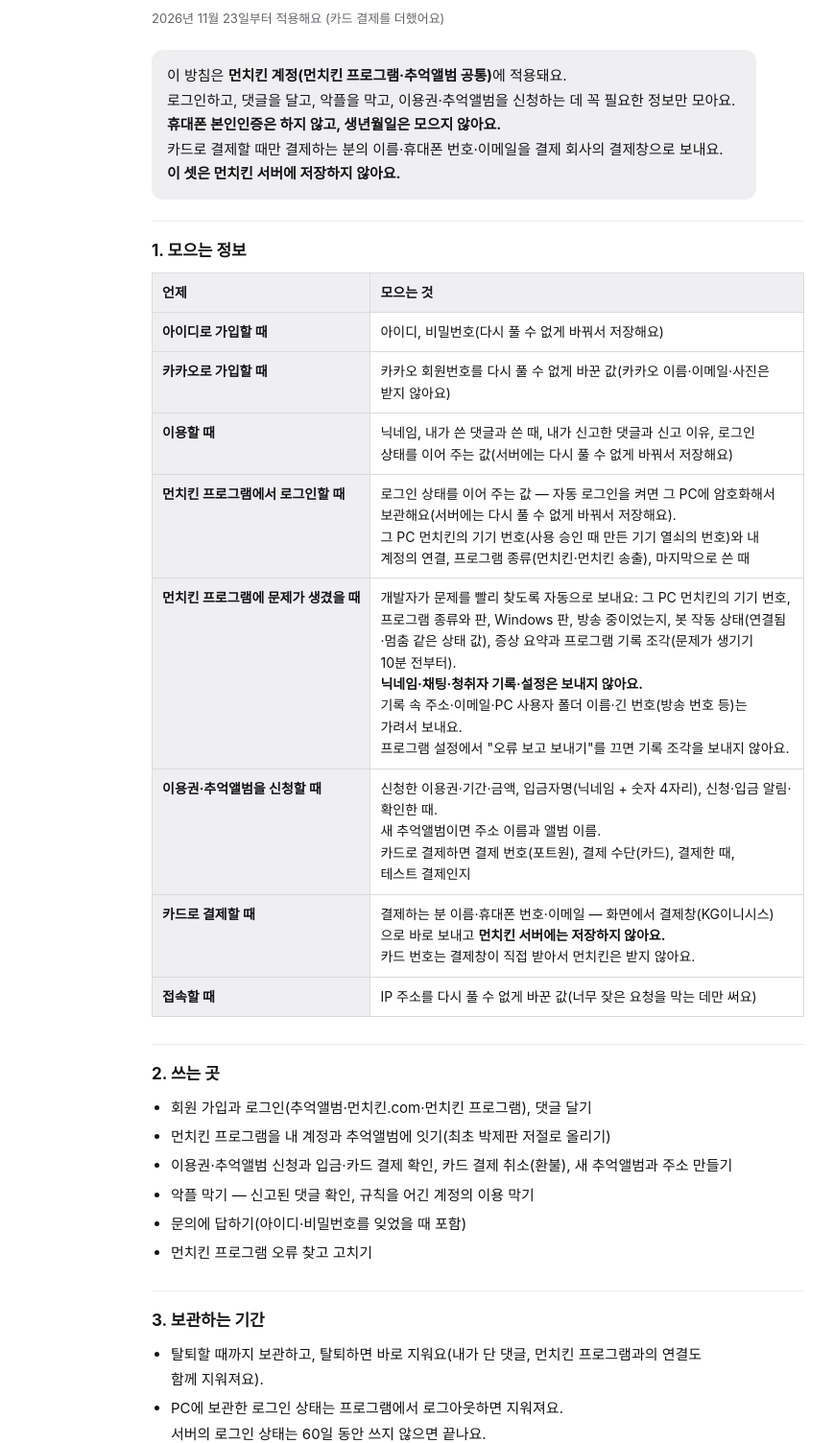
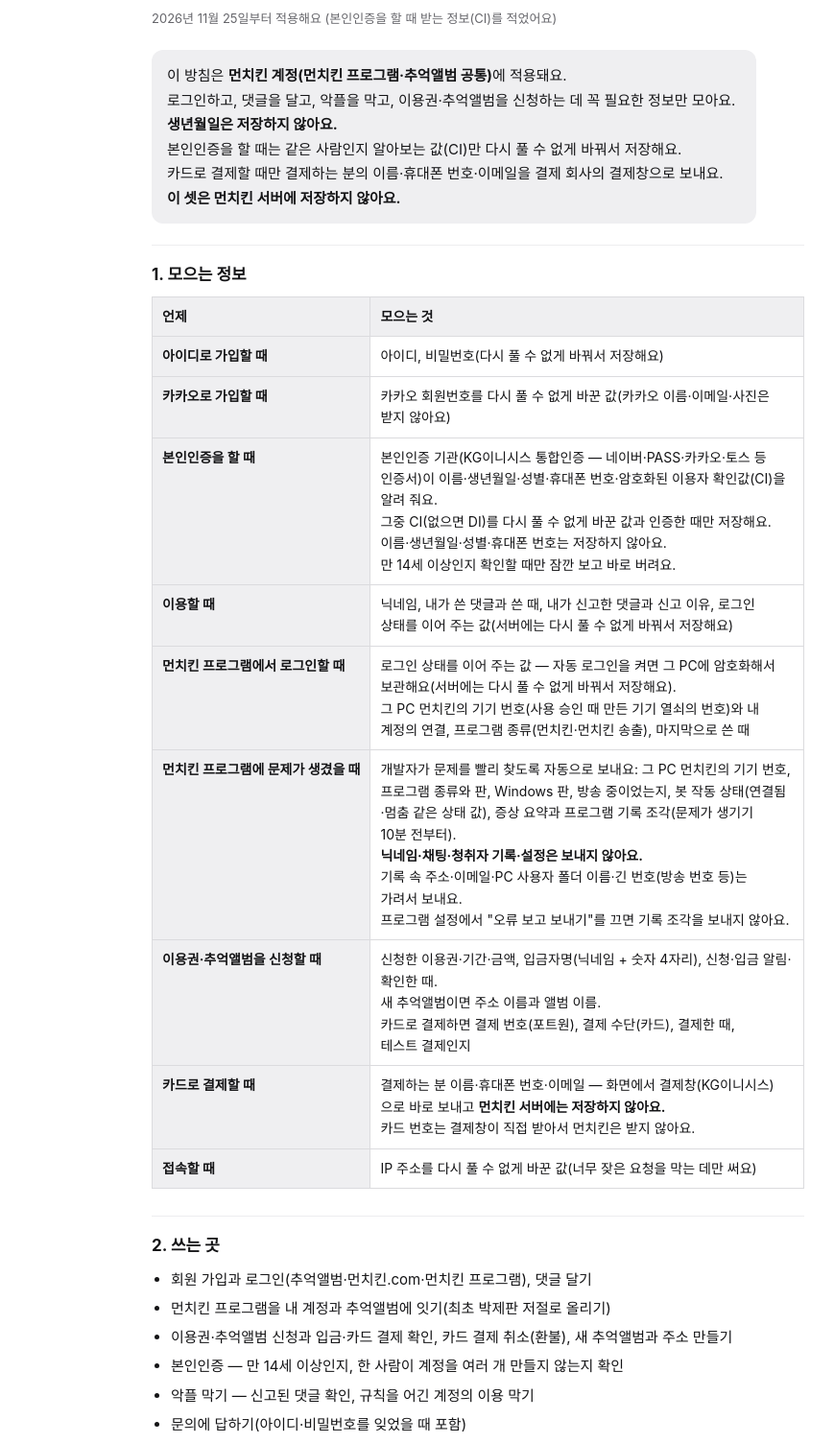
Before and after one commit to jwonly-spn/bakje, a plain HTML site: page docs/privacy.html in a window 1280 px wide. Shown: the part 124-1628 px from the top of the page at 96% size, without its empty margins (142-1011 px from the left). Drawn offline with Linux system fonts and the light colour scheme; a web font is replaced by a local one.

Commit message:
개인정보처리방침: 본인인증을 할 때 받는 정보(CI) — KG이니시스 통합인증 심사(11/25 사용자)
Co-Authored-By: Claude Opus 5.5 <noreply@anthropic.com>

```diff
--- a/docs/privacy.html
+++ b/docs/privacy.html
@@ -18,8 +18,8 @@
 <header class="topbar"><div class="topbar-in"><a class="brand" href="./">추억앨범</a></div></header>
 <main class="wrap doc">
 <h1>개인정보처리방침</h1>
-<p class="doc-date">2026년 11월 23일부터 적용해요 (카드 결제를 더했어요)</p>
-<p class="doc-lead">이 방침은 <b>먼치킨 계정(먼치킨 프로그램·추억앨범 공통)</b>에 적용돼요.<br>로그인하고, 댓글을 달고, 악플을 막고, 이용권·추억앨범을 신청하는 데 꼭 필요한 정보만 모아요.<br><b>휴대폰 본인인증은 하지 않고, 생년월일은 모으지 않아요.</b><br>카드로 결제할 때만 결제하는 분의 이름·휴대폰 번호·이메일을 결제 회사의 결제창으로 보내요.<br><b>이 셋은 먼치킨 서버에 저장하지 않아요.</b></p>
+<p class="doc-date">2026년 11월 25일부터 적용해요 (본인인증을 할 때 받는 정보(CI)를 적었어요)</p>
+<p class="doc-lead">이 방침은 <b>먼치킨 계정(먼치킨 프로그램·추억앨범 공통)</b>에 적용돼요.<br>로그인하고, 댓글을 달고, 악플을 막고, 이용권·추억앨범을 신청하는 데 꼭 필요한 정보만 모아요.<br><b>생년월일은 저장하지 않아요.</b><br>본인인증을 할 때는 같은 사람인지 알아보는 값(CI)만 다시 풀 수 없게 바꿔서 저장해요.<br>카드로 결제할 때만 결제하는 분의 이름·휴대폰 번호·이메일을 결제 회사의 결제창으로 보내요.<br><b>이 셋은 먼치킨 서버에 저장하지 않아요.</b></p>
 
 <section>
 <h2>1. 모으는 정보</h2>
@@ -28,6 +28,7 @@
 <tbody>
 <tr><th scope="row">아이디로 가입할 때</th><td>아이디, 비밀번호(다시 풀 수 없게 바꿔서 저장해요)</td></tr>
 <tr><th scope="row">카카오로 가입할 때</th><td>카카오 회원번호를 다시 풀 수 없게 바꾼 값(카카오 이름·이메일·사진은 받지 않아요)</td></tr>
+<tr><th scope="row">본인인증을 할 때</th><td>본인인증 기관(KG이니시스 통합인증 — 네이버·PASS·카카오·토스 등 인증서)이 이름·생년월일·성별·휴대폰 번호·암호화된 이용자 확인값(CI)을 알려 줘요.<br>그중 CI(없으면 DI)를 다시 풀 수 없게 바꾼 값과 인증한 때만 저장해요.<br>이름·생년월일·성별·휴대폰 번호는 저장하지 않아요.<br>만 14세 이상인지 확인할 때만 잠깐 보고 바로 버려요.</td></tr>
 <tr><th scope="row">이용할 때</th><td>닉네임, 내가 쓴 댓글과 쓴 때, 내가 신고한 댓글과 신고 이유, 로그인 상태를 이어 주는 값(서버에는 다시 풀 수 없게 바꿔서 저장해요)</td></tr>
 <tr><th scope="row">먼치킨 프로그램에서 로그인할 때</th><td>로그인 상태를 이어 주는 값 — 자동 로그인을 켜면 그 PC에 암호화해서 보관해요(서버에는 다시 풀 수 없게 바꿔서 저장해요).<br>그 PC 먼치킨의 기기 번호(사용 승인 때 만든 기기 열쇠의 번호)와 내 계정의 연결, 프로그램 종류(먼치킨·먼치킨 송출), 마지막으로 쓴 때</td></tr>
 <tr><th scope="row">먼치킨 프로그램에 문제가 생겼을 때</th><td>개발자가 문제를 빨리 찾도록 자동으로 보내요: 그 PC 먼치킨의 기기 번호, 프로그램 종류와 판, Windows 판, 방송 중이었는지, 봇 작동 상태(연결됨·멈춤 같은 상태 값), 증상 요약과 프로그램 기록 조각(문제가 생기기 10분 전부터).<br><b>닉네임·채팅·청취자 기록·설정은 보내지 않아요.</b><br>기록 속 주소·이메일·PC 사용자 폴더 이름·긴 번호(방송 번호 등)는 가려서 보내요.<br>프로그램 설정에서 "오류 보고 보내기"를 끄면 기록 조각을 보내지 않아요.</td></tr>
@@ -44,6 +45,7 @@
 <li>회원 가입과 로그인(추억앨범·먼치킨.com·먼치킨 프로그램), 댓글 달기</li>
 <li>먼치킨 프로그램을 내 계정과 추억앨범에 잇기(최초 박제판 저절로 올리기)</li>
 <li>이용권·추억앨범 신청과 입금·카드 결제 확인, 카드 결제 취소(환불), 새 추억앨범과 주소 만들기</li>
+<li>본인인증 — 만 14세 이상인지, 한 사람이 계정을 여러 개 만들지 않는지 확인</li>
 <li>악플 막기 — 신고된 댓글 확인, 규칙을 어긴 계정의 이용 막기</li>
 <li>문의에 답하기(아이디·비밀번호를 잊었을 때 포함)</li>
 <li>먼치킨 프로그램 오류 찾고 고치기</li>
@@ -78,8 +80,8 @@
 <tr><th scope="row">카카오</th><td>카카오 로그인</td></tr>
 <tr><th scope="row">Supabase</th><td>서버 운영과 정보 보관</td></tr>
 <tr><th scope="row">Google Cloud, Discord</th><td>오류 보고를 개발자에게 전달</td></tr>
-<tr><th scope="row">포트원(코리아포트원 주식회사)</th><td>카드 결제창 연결과 결제 확인</td></tr>
-<tr><th scope="row">KG이니시스(주식회사 케이지이니시스)</th><td>카드 결제 대행(결제하는 분 이름·휴대폰 번호·이메일, 카드 정보)</td></tr>
+<tr><th scope="row">포트원(코리아포트원 주식회사)</th><td>카드 결제창·본인인증 창 연결과 결과 확인</td></tr>
+<tr><th scope="row">KG이니시스(주식회사 케이지이니시스)</th><td>카드 결제 대행(결제하는 분 이름·휴대폰 번호·이메일, 카드 정보).<br>본인인증(통합인증 — 이름·생년월일·성별·휴대폰 번호·CI).</td></tr>
 </tbody>
 </table>
 <p class="muted">정보는 Supabase(미국 회사)가 운영하는 인도(뭄바이) 서버에 보관돼요. 가입하고 이용할 때마다 인터넷으로 보내지고, 위 "보관하는 기간" 동안 보관돼요. 오류 보고는 Google Cloud(미국 회사)의 미국 서버를 거쳐 개발자의 Discord(미국 회사) 메시지로 전달돼요.</p>
```
